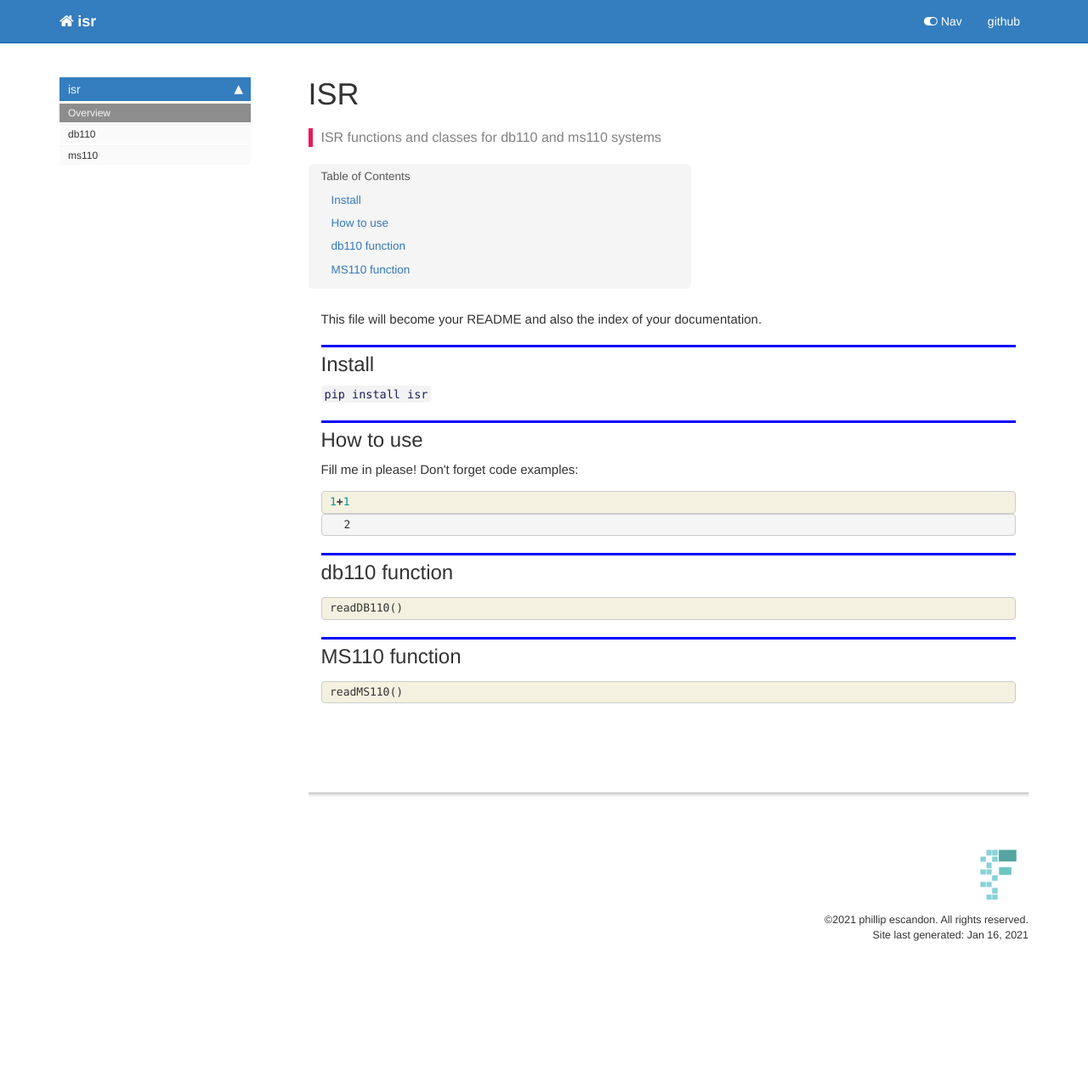
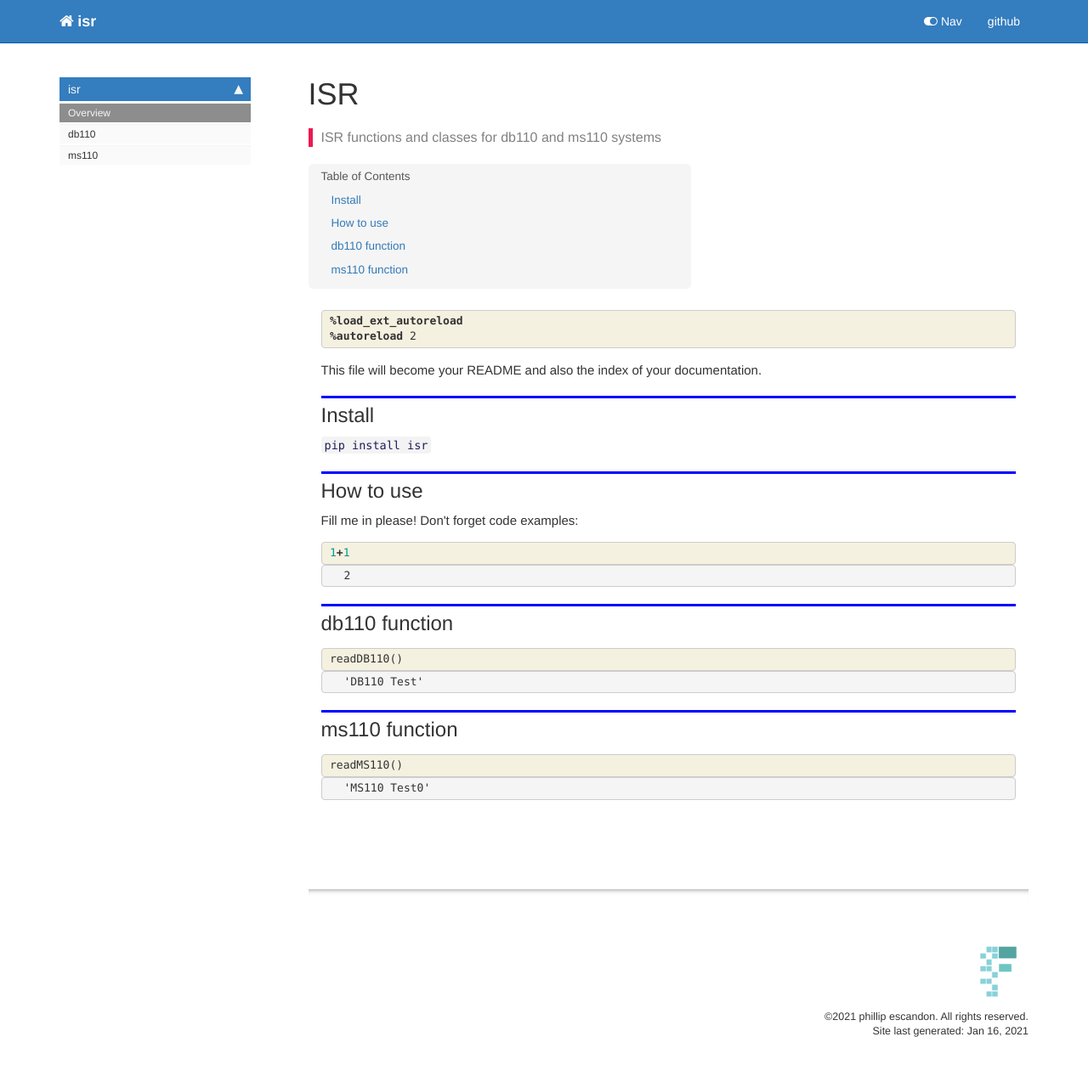
Before and after one commit to philescandon/ISR, a Jekyll site: the page built from docs/index.html, in a window 1280 px wide. Shown: the whole page at 85% size. Built offline with Jekyll 4.4.1, drawn with Linux system fonts in a browser that asks for light colours; nearby versions of some CDN libraries; comment, search, counter and statistics services are not loaded; before the commit the page ends 1161 px from its top, so only the background shows below that.

Commit message:
index reset2

```diff
--- a/docs/index.html
+++ b/docs/index.html
@@ -25,6 +25,24 @@ nb_path: "index.ipynb"
     {% raw %}
 
 <div class="cell border-box-sizing code_cell rendered">
+
+</div>
+    {% endraw %}
+
+    {% raw %}
+
+<div class="cell border-box-sizing code_cell rendered">
+<div class="input">
+
+<div class="inner_cell">
+    <div class="input_area">
+<div class=" highlight hl-ipython3"><pre><span></span><span class="o">%</span><span class="k">load_ext_autoreload</span>
+<span class="o">%</span><span class="k">autoreload</span> 2
+</pre></div>
+
+    </div>
+</div>
+</div>
 
 </div>
     {% endraw %}
@@ -115,12 +133,28 @@ nb_path: "index.ipynb"
 </div>
 </div>
 
+<div class="output_wrapper">
+<div class="output">
+
+<div class="output_area">
+
+
+
+<div class="output_text output_subarea output_execute_result">
+<pre>&#39;DB110 Test&#39;</pre>
+</div>
+
+</div>
+
+</div>
+</div>
+
 </div>
     {% endraw %}
 
 <div class="cell border-box-sizing text_cell rendered"><div class="inner_cell">
 <div class="text_cell_render border-box-sizing rendered_html">
-<h2 id="MS110-function">MS110 function<a class="anchor-link" href="#MS110-function"> </a></h2>
+<h2 id="ms110-function">ms110 function<a class="anchor-link" href="#ms110-function"> </a></h2>
 </div>
 </div>
 </div>
@@ -138,6 +172,22 @@ nb_path: "index.ipynb"
 </div>
 </div>
 
+<div class="output_wrapper">
+<div class="output">
+
+<div class="output_area">
+
+
+
+<div class="output_text output_subarea output_execute_result">
+<pre>&#39;MS110 Test0&#39;</pre>
+</div>
+
+</div>
+
+</div>
+</div>
+
 </div>
     {% endraw %}
 
```
Also changed, not shown: README.md.
